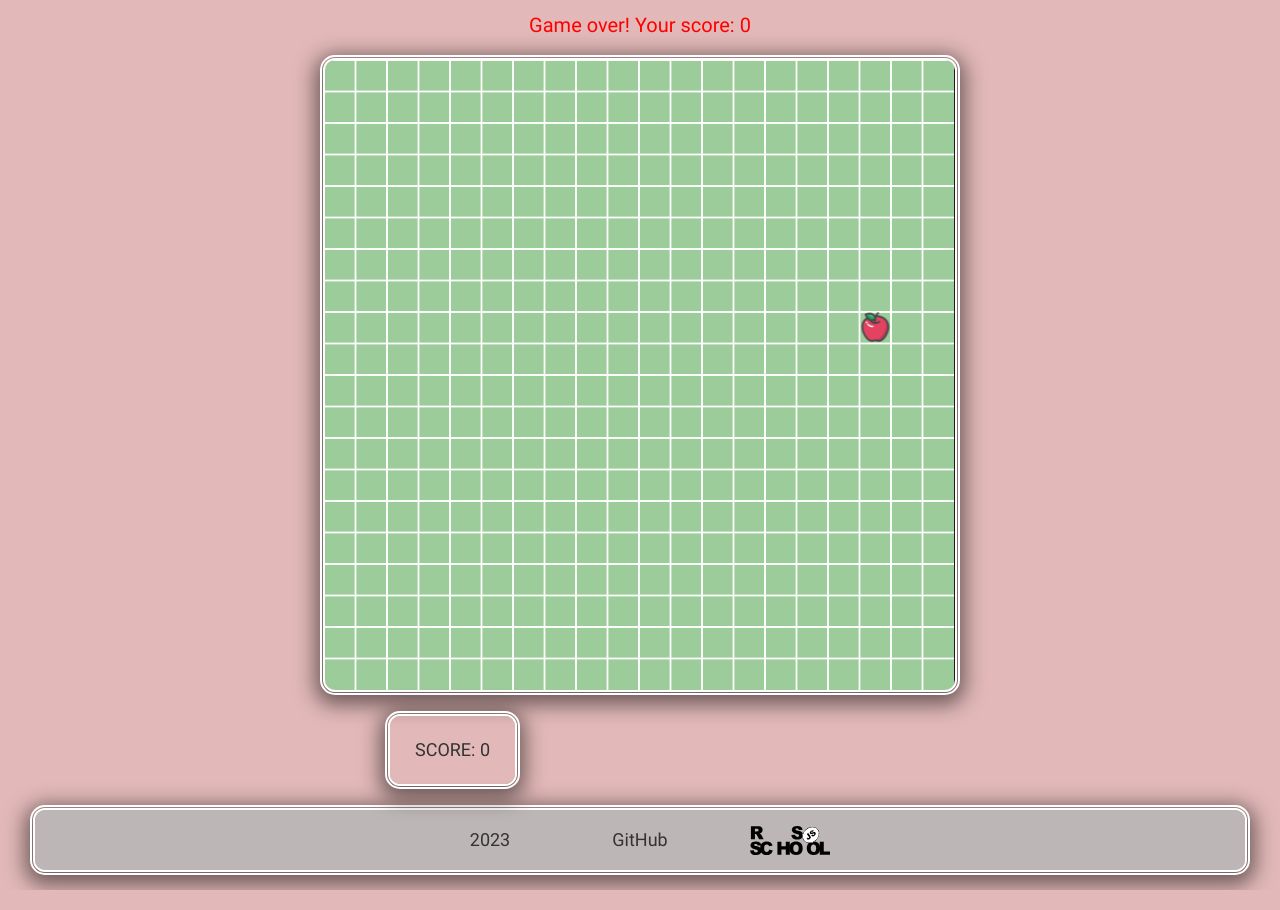
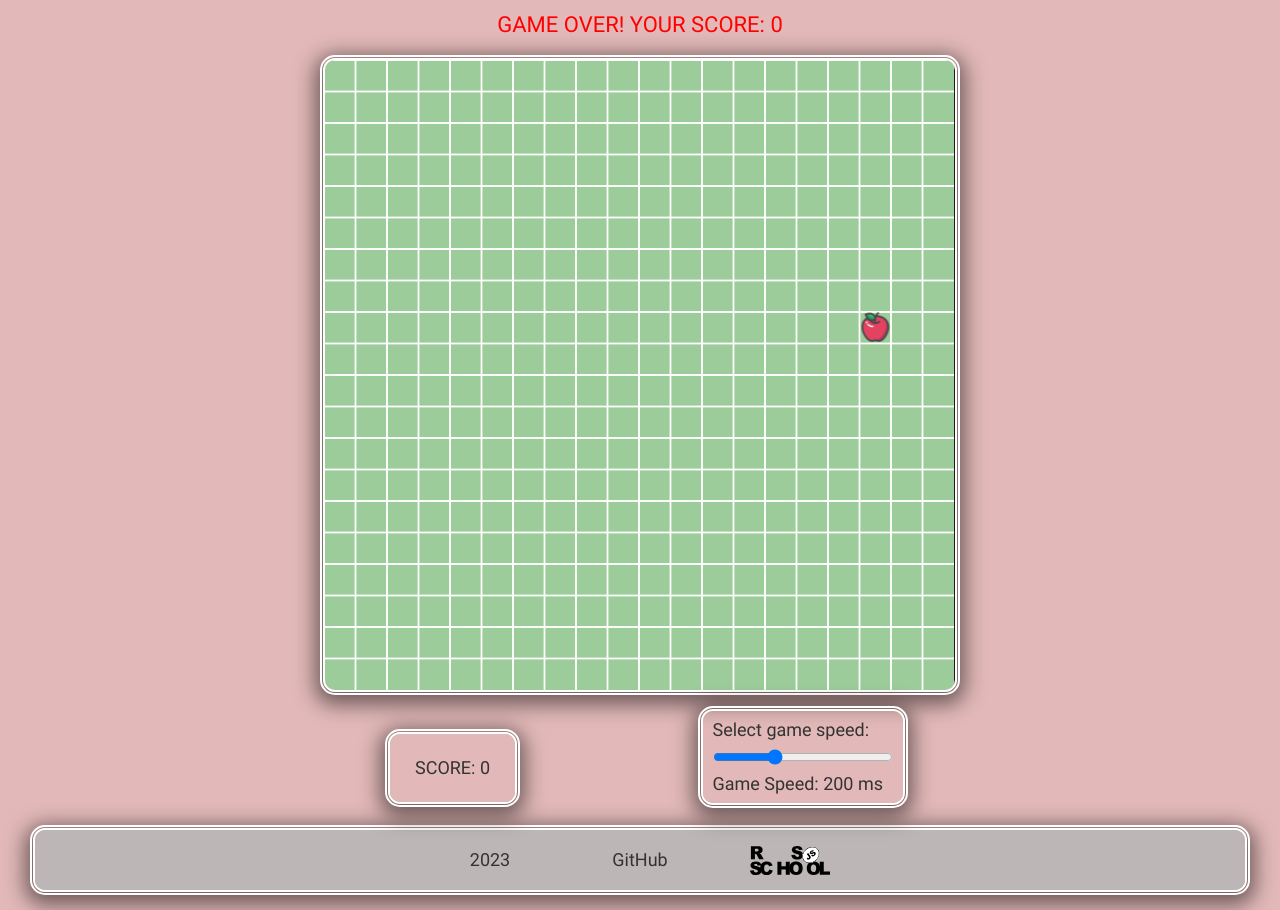
Before and after one commit to Golosova76/RS_School_Stage0, a plain HTML site: page random-game/index.html in a window 1280 px wide. Drawn offline with Linux system fonts and the light colour scheme.

Commit message:
feat: add save Local Storage

```diff
--- a/random-game/css/style.scss
+++ b/random-game/css/style.scss
@@ -38,7 +38,7 @@ $mainColor: #333333;
 
 .canvas {
   display: block;
-  margin: 10px auto 100px;
+  margin: 10px auto 120px;
   outline: #fff double 5px;
   box-shadow: 0px 5px 20px 10px rgba(0, 0, 0, 0.5);
   border-radius: 10px;
@@ -46,11 +46,12 @@ $mainColor: #333333;
 
 .page {
   position: relative;
+
   // .page__score
 
   &__score {
     position: absolute;
-    top: 40%;
+    top: 20%;
     left: 10%;
     outline: #fff double 5px;
     box-shadow: 0px 5px 20px 10px rgba(0, 0, 0, 0.5);
@@ -61,7 +62,29 @@ $mainColor: #333333;
       left: 30%;
     }
   }
+
+  // .page__speed
+  &__speed {
+    position: absolute;
+    top: 50%;
+    left: 10%;
+    outline: #fff double 5px;
+    box-shadow: 0px 5px 20px 10px rgba(0, 0, 0, 0.5);
+    border-radius: 10px;
+    padding: 10px;
+    @media (max-width: 1500px) {
+      left: 8%;
+    }
+    @media (max-width: 1400px) {
+      left: 7%;
+    }
+    @media (max-width: 1340px) {
+      top: 87%;
+      left: 55%;
+    }
+  }
 }
+
 .score {
   // .score__text
 
@@ -74,6 +97,30 @@ $mainColor: #333333;
   }
 }
 
+.speed {
+  display: flex;
+  flex-direction: column;
+  width: 200px;
+
+  // .speed__label
+
+  &__label {
+    margin-bottom: 10px;
+  }
+
+  // .speed__input
+
+  &__input {
+    margin-bottom: 10px;
+  }
+
+  // .speed__span
+
+  &__span {
+  }
+}
+
+/////////////////////////////////////
 .header {
   display: flex;
   justify-content: center;
@@ -88,8 +135,10 @@ $mainColor: #333333;
   align-items: center;
   text-align: center;
   color: red;
-  font-size: 20px;
+  font-size: 22px;
+  text-transform: uppercase;
 }
+/////////////////////////////////////
 
 /////////////////////////////////////
 .footer {
--- a/random-game/index.html
+++ b/random-game/index.html
@@ -14,6 +14,11 @@
         <div class="page__score score">
           <span class="score__text">SCORE:</span>
           <span class="score__value">0</span>
+        </div>
+        <div class="page__speed speed">
+          <label class="speed__label" for="speedRange">Select game speed:</label>
+          <input class="speed__input" type="range" min="50" max="500" step="50" value="200" id="speedRange" />
+          <span class="speed__span" id="speedDisplay">Game Speed: 200 ms</span>
         </div>
         <canvas class="canvas" width="630" height="630"></canvas>
       </main>
--- a/random-game/js/script.js
+++ b/random-game/js/script.js
@@ -3,7 +3,7 @@ const canvas = document.querySelector('.canvas');
 const ctx = canvas.getContext('2d');
 
 //скорость игры
-const gameSpeed = 200;
+let gameSpeed = 200;
 
 const playGround = new Image();
 playGround.src = 'img/playground.png'
@@ -20,9 +20,14 @@ const scoreValue = document.querySelector('.score__value');
 // Получаем ссылку на элемент <header>
 const headerElement = document.querySelector('header');
 
+//получаем элементы для скорости игры
+const speedRange = document.querySelector('#speedRange');
+const speedDisplay = document.querySelector('#speedDisplay');
+
 //змейка
 let snake;
-
+//
+let user = 'user';
 //еда
 let food;
 //счетчик
@@ -50,6 +55,9 @@ function initializeGame() {
   direction = 'right';
   scoreValue.textContent = '0';
 
+  gameSpeed = parseInt(speedRange.value); // Установка начальной скорости игры
+  speedDisplay.textContent = `Game Speed: ${gameSpeed} ms`;
+
   if (gameInterval) clearInterval(gameInterval);
   gameInterval = setInterval(drawSnake, gameSpeed);
 }
@@ -64,7 +72,7 @@ function spawnFood() {
 //рисуем змейку
 function spawnSnake() {
   for (let i = 0; i < snake.length; i++) {
-    ctx.fillStyle = i === 0 ? 'green' : 'grey';
+    ctx.fillStyle = i === 0 ? 'green' : 'rgb(7, 66, 7)';
     ctx.fillRect(snake[i].x, snake[i].y, boxSize, boxSize);
   }
 }
@@ -76,6 +84,16 @@ document.addEventListener('keydown', (event) => {
   else if (event.key === 'ArrowDown' && direction !== 'up') direction = 'down';
   else if (event.key === 'ArrowLeft' && direction !== 'right') direction = 'left';
   else if (event.key === 'ArrowRight' && direction !== 'left') direction = 'right';
+});
+
+//слушаем событие input
+gameSpeed = parseInt(speedRange.value);
+
+speedRange.addEventListener('input', () => {
+  gameSpeed = parseInt(speedRange.value);
+  speedDisplay.textContent = `Game Speed: ${gameSpeed} ms`;
+  clearInterval(gameInterval);
+  gameInterval = setInterval(drawSnake, gameSpeed);
 });
 
 
@@ -123,19 +141,27 @@ function drawSnake() {
   else if (direction === 'left') snakeX -= boxSize;
   else if (direction === 'right') snakeX += boxSize;
 
-  let newHead = {
+  let newSnake = {
     x: snakeX,
     y: snakeY
   }
 
-  eatSnake(newHead, snake);
+  eatSnake(newSnake, snake);
 
-  snake.unshift(newHead);
+  snake.unshift(newSnake);
 }
 
 function endGame() {
   isGameOver = true;
   clearInterval(gameInterval);
+  // Получаем предыдущие результаты из localStorage или создаем новый массив
+  let gameResults = JSON.parse(localStorage.getItem('gameResults')) || [];
+  // Добавляем текущий результат в массив
+  gameResults.push({ user, score, gameSpeed });
+  gameResults = gameResults.slice(-10); // Сохранять только 10 последних результатов
+  // Сохраняем массив результатов в localStorage
+  localStorage.setItem('gameResults', JSON.stringify(gameResults));
+
   // отображение сообщения
   const gameOverMessage = document.createElement('div');
   gameOverMessage.textContent = 'Game over! Your score: ' + score;
@@ -147,7 +173,7 @@ function endGame() {
     initializeGame();
   }, 3000);
   //setTimeout(initializeGame, 3000)
-  scoreValue.textContent = '0';
+  //scoreValue.textContent = '0';
 }
 
 initializeGame();
```
Also changed, not shown: random-game/css/style.css.
